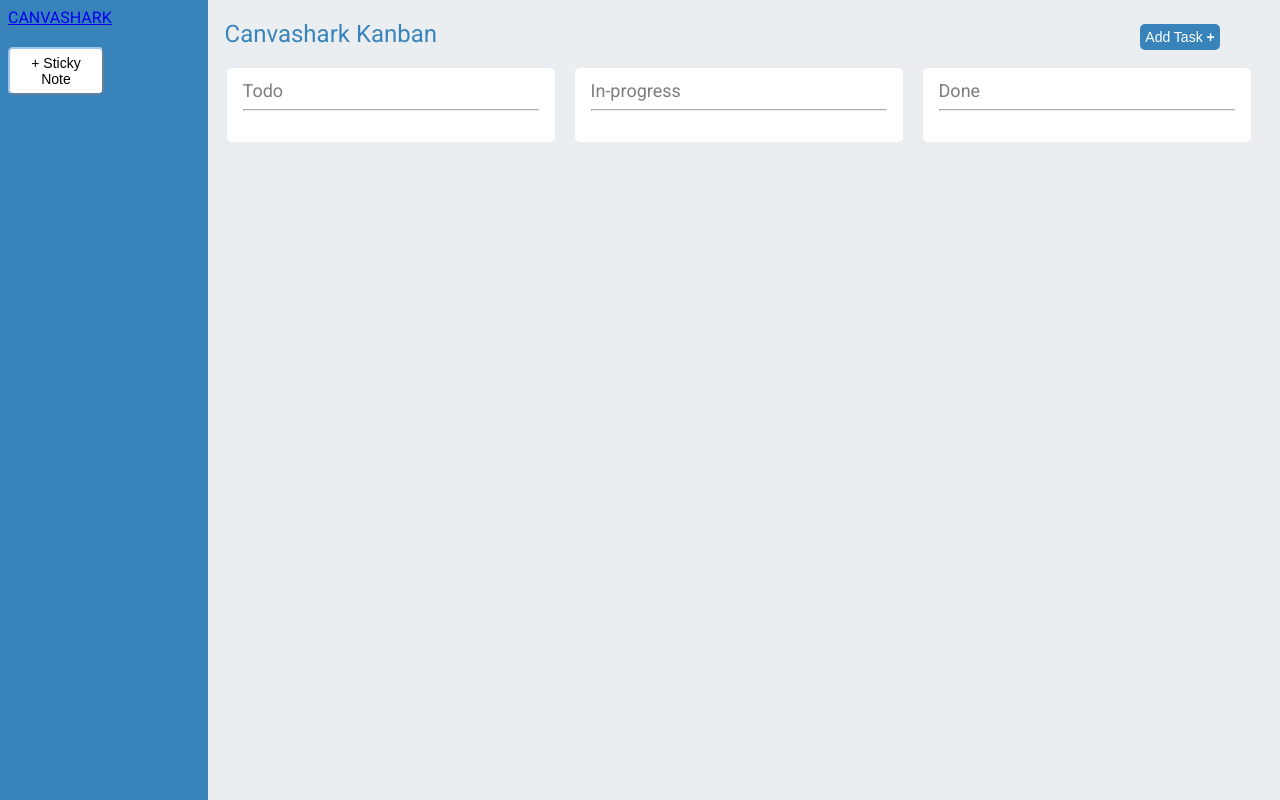
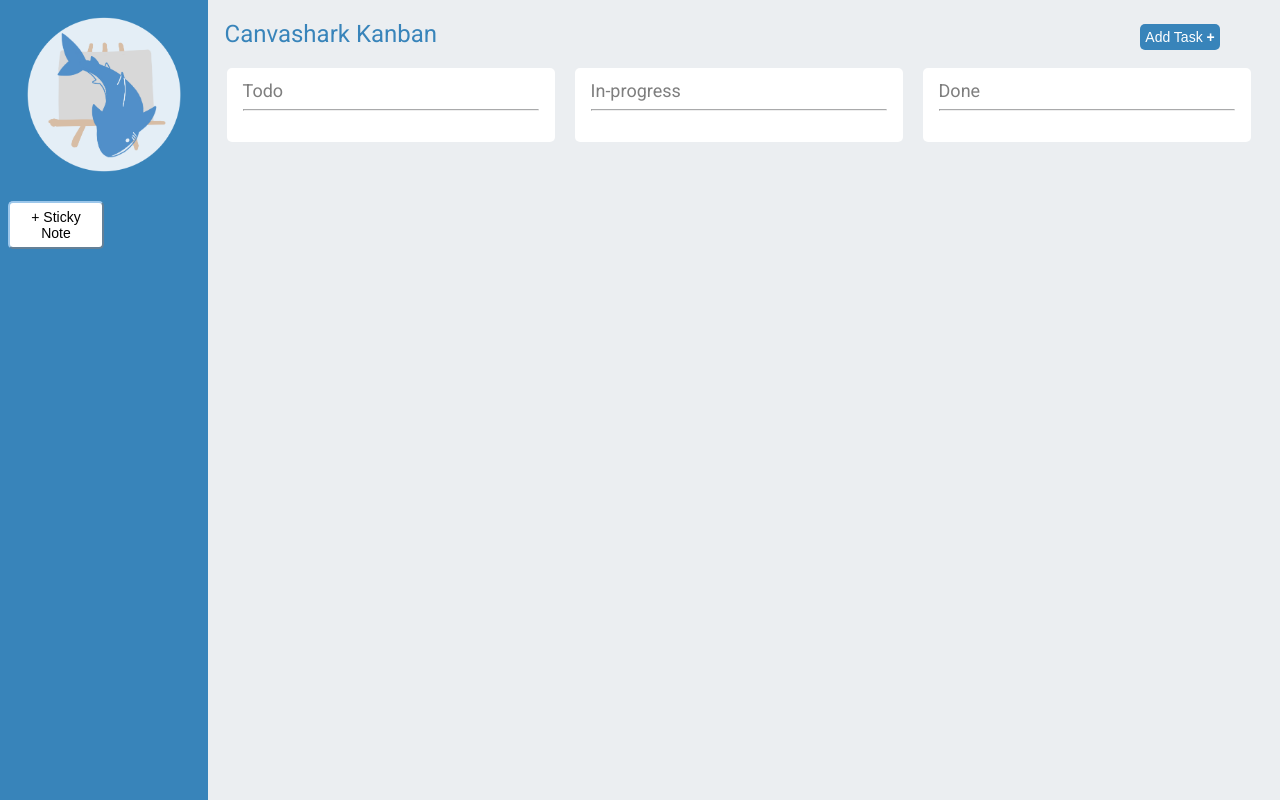
Before and after one commit to Chris-Kau/Canvashark, a website: page kanban.html in a window 1280 px wide. Drawn offline with Linux system fonts and the light colour scheme; no server answers.

Commit message:
LOGO YAYYYY

```diff
--- a/kanban.html
+++ b/kanban.html
@@ -16,7 +16,7 @@
 
 <body>
     <div class="sidenav">
-        <a href="index.html">CANVASHARK</a>
+        <a href="index.html"><img src="asset/canvashark.png"></img></a>
         <!-- <input type="password" id = "inputToken">
         <button id = "importButton" onClick = "importedCanvasAssignments()">IMPORT CANVAS</button> -->
         <button id = "addStickyNote" onClick = openStickyNoteModal()>&plus; Sticky Note</button>
--- a/style.css
+++ b/style.css
@@ -55,6 +55,14 @@ hr {
 }
 
 
+.sidenav img {
+    /* width: 200px; */
+    width: 90%;
+    height: auto;
+    display: block;
+    margin-left: auto;
+    margin-right: auto;
+}
 
 .main-title {
     float: left;
```
Also changed, not shown: asset/canvashark.png (added).
